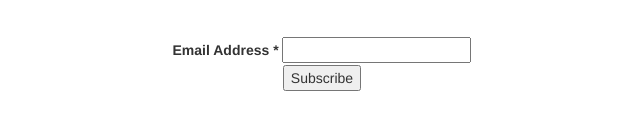
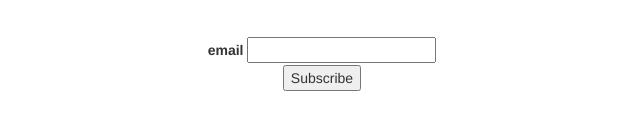
Before and after one commit to auratekh/auratekh.github.io, a plain HTML site: page sonicrites.html in a window 1280 px wide. Shown: the part 503-632 px from the top of the page, without its empty margins (318-958 px from the left). Drawn offline with nearby package versions, Linux system fonts and the light colour scheme.

Commit message:
Update sonicrites.html

```diff
--- a/sonicrites.html
+++ b/sonicrites.html
@@ -64,7 +64,7 @@
     <div id="mc_embed_signup_scroll">
 	<h2></h2>
 <div class="mc-field-group">
-	<label for="mce-EMAIL">Email Address  <span class="asterisk">*</span>
+	<label for="mce-EMAIL"> email
 </label>
 	<input type="email" value="" name="EMAIL" class="required email" id="mce-EMAIL">
 </div>
```
